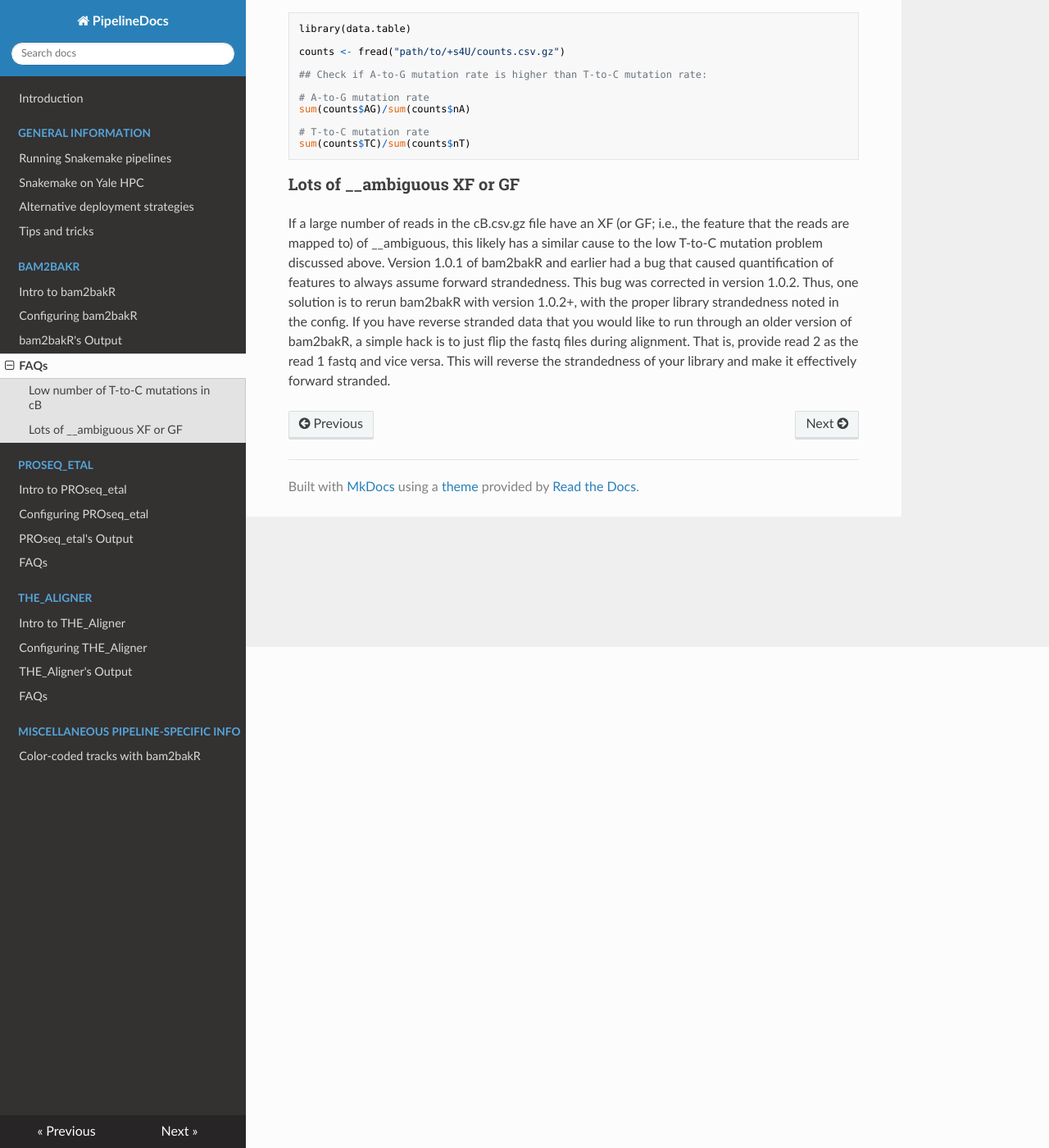
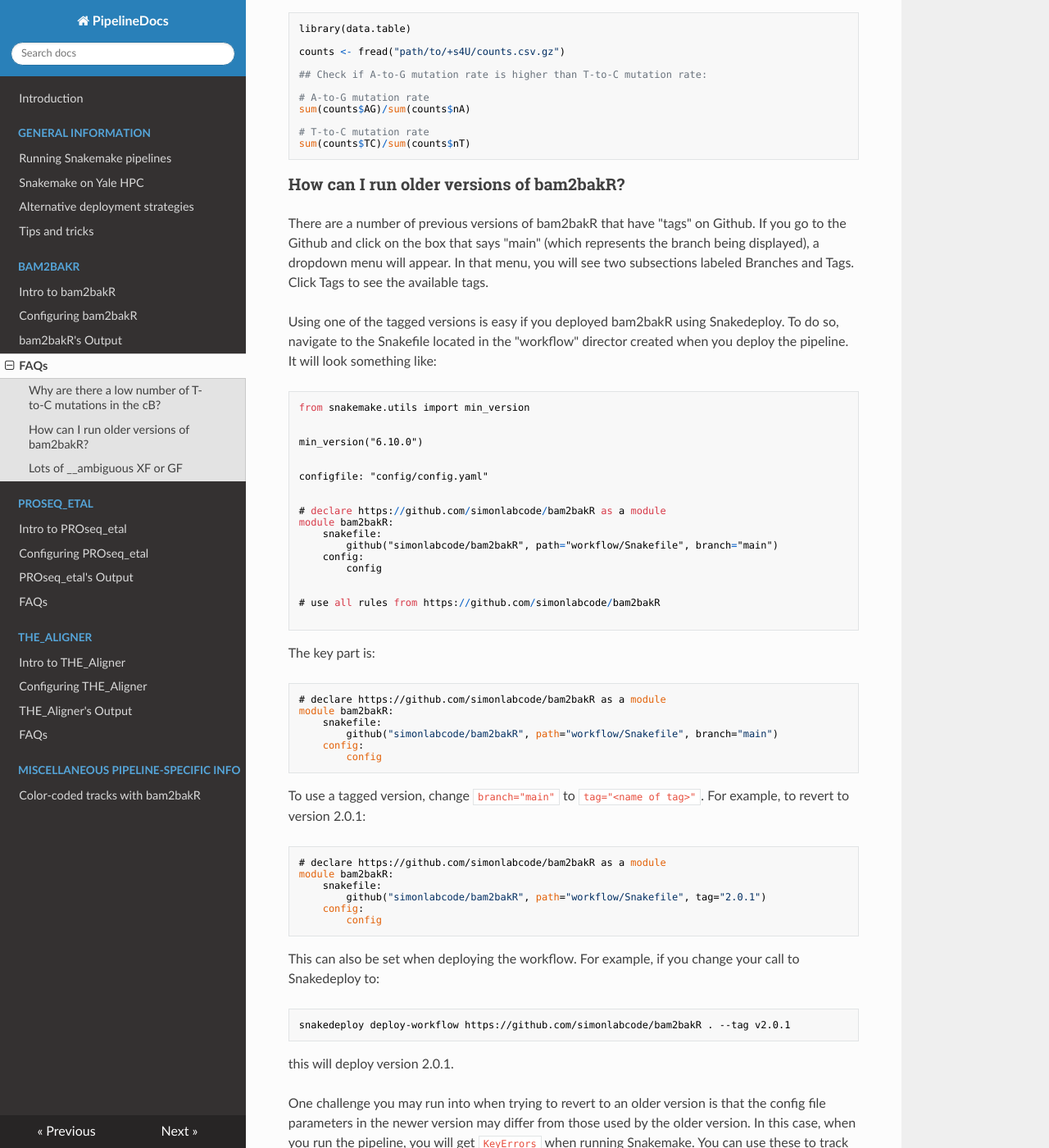
Before and after one commit to isaacvock/PipelineDocs, an MkDocs documentation site: the page built from docs/bam2bakR/faqs.md, in a window 1280 px wide and 1400 px high, scrolled down 611 px. Shown: the whole window at 82% size. Built offline with MkDocs 1.6.1, drawn with Linux system fonts in a browser that asks for light colours; nearby versions of some CDN libraries; some of the changed text lies outside the part shown.

Commit message:
Add instructions for deploying older pipeline version

````diff
--- a/docs/bam2bakR/faqs.md
+++ b/docs/bam2bakR/faqs.md
@@ -1,6 +1,6 @@
 ## bam2bakR FAQs
 
-### Low number of T-to-C mutations in cB
+### Why are there a low number of T-to-C mutations in the cB?
 
 If there are very few T-to-C mutations in the final cB.csv file (e.g., if sample-wide mutation rates in +s4U samples are < 0.003), then you may have used the incorrect value for the `strandedness` parameter in the config. One way to tell if this is the case is by looking at one of the +s4U sample counts.csv files in `results/counts/` and checking for an abundance of A-to-G mutations. If this is the case, flip the value of `strandedness` to the opposite of whatever you used.
 
@@ -33,6 +33,67 @@ sum(counts$AG)/sum(counts$nA)
 sum(counts$TC)/sum(counts$nT)
 ```
 
+### How can I run older versions of bam2bakR?
+
+There are a number of previous versions of bam2bakR that have "tags" on Github. If you go to the Github and click on the box that says "main" (which represents the branch being displayed), a dropdown menu will appear. In that menu, you will see two subsections labeled Branches and Tags. Click Tags to see the available tags.
+
+Using one of the tagged versions is easy if you deployed bam2bakR using Snakedeploy. To do so, navigate to the Snakefile located in the "workflow" director created when you deploy the pipeline. It will look something like:
+
+```
+from snakemake.utils import min_version
+
+
+min_version("6.10.0")
+
+
+configfile: "config/config.yaml"
+
+
+# declare https://github.com/simonlabcode/bam2bakR as a module
+module bam2bakR:
+    snakefile:
+        github("simonlabcode/bam2bakR", path="workflow/Snakefile", branch="main")
+    config:
+        config
+
+
+# use all rules from https://github.com/simonlabcode/bam2bakR
+
+```
+
+The key part is:
+
+```
+# declare https://github.com/simonlabcode/bam2bakR as a module
+module bam2bakR:
+    snakefile:
+        github("simonlabcode/bam2bakR", path="workflow/Snakefile", branch="main")
+    config:
+        config
+```
+
+To use a tagged version, change `branch="main"` to `tag="<name of tag>"`. For example, to revert to version 2.0.1:
+
+```
+# declare https://github.com/simonlabcode/bam2bakR as a module
+module bam2bakR:
+    snakefile:
+        github("simonlabcode/bam2bakR", path="workflow/Snakefile", tag="2.0.1")
+    config:
+        config
+```
+
+This can also be set when deploying the workflow. For example, if you change your call to Snakedeploy to:
+
+```
+snakedeploy deploy-workflow https://github.com/simonlabcode/bam2bakR . --tag v2.0.1
+```
+
+this will deploy version 2.0.1.
+
+One challenge you may run into when trying to revert to an older version is that the config file parameters in the newer version may differ from those used by the older version. In this case, when you run the pipeline, you will get `KeyErrors` when running Snakemake. You can use these to track down which config file parameters are needed. What is probably easier though is to go to the bam2bakR Github and get the config file from the relevant tag.
+
+
 ### Lots of __ambiguous XF or GF
 
 If a large number of reads in the cB.csv.gz file have an XF (or GF; i.e., the feature that the reads are mapped to) of __ambiguous, this likely has a similar cause to the low T-to-C mutation problem discussed above. Version 1.0.1 of bam2bakR and earlier had a bug that caused quantification of features to always assume forward strandedness. This bug was corrected in version 1.0.2. Thus, one solution is to rerun bam2bakR with version 1.0.2+, with the proper library strandedness noted in the config. If you have reverse stranded data that you would like to run through an older version of bam2bakR, a simple hack is to just flip the fastq files during alignment. That is, provide read 2 as the read 1 fastq and vice versa. This will reverse the strandedness of your library and make it effectively forward stranded.
````
